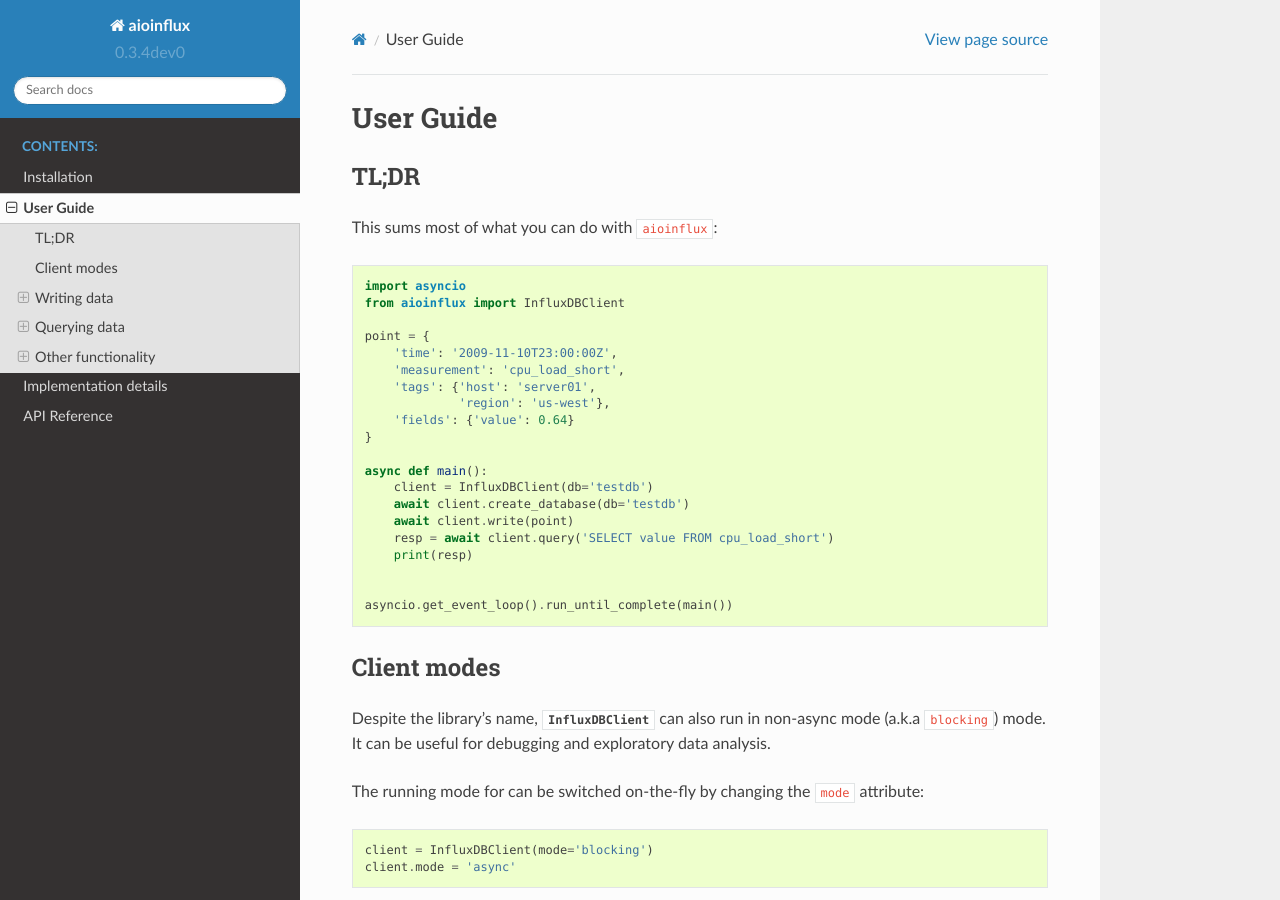
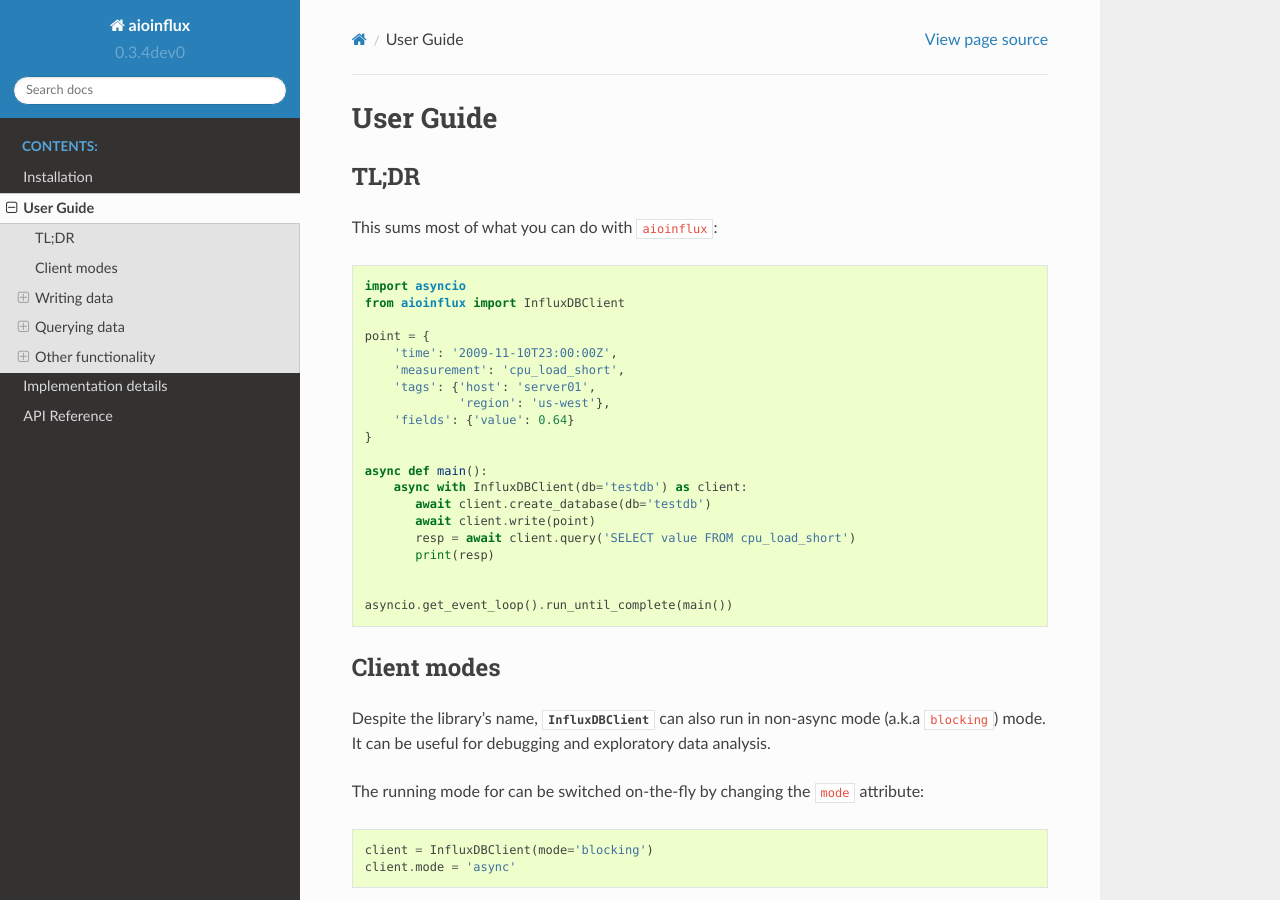
Before and after one commit to gusutabopb/aioinflux, a Sphinx documentation site: the page built from docs/usage.rst, in a window 1280 px wide and 900 px high. Built offline with Sphinx 7.4.7 and the Read the Docs theme 2.0.0, drawn with Linux system fonts in a browser that asks for light colours.

Commit message:
Change TL;DR example

```diff
--- a/docs/usage.rst
+++ b/docs/usage.rst
@@ -20,11 +20,11 @@
     }
 
     async def main():
-        client = InfluxDBClient(db='testdb')
-        await client.create_database(db='testdb')
-        await client.write(point)
-        resp = await client.query('SELECT value FROM cpu_load_short')
-        print(resp)
+        async with InfluxDBClient(db='testdb') as client:
+           await client.create_database(db='testdb')
+           await client.write(point)
+           resp = await client.query('SELECT value FROM cpu_load_short')
+           print(resp)
 
 
     asyncio.get_event_loop().run_until_complete(main())
```
Also changed, not shown: README.rst (+5 -5 lines).
